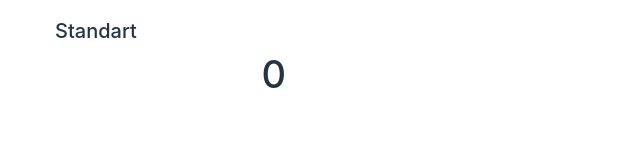
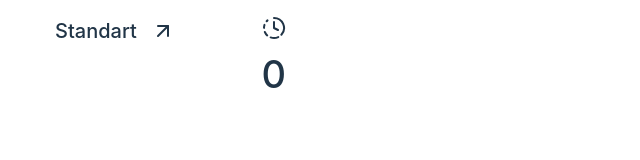
Before and after one commit to ZubalYana/calculator-electron, a React (Vite) app in the folder farm-project/: page / in a window 1280 px wide. Shown: the top 160 px of the page, without its empty margins (0-640 px from the left). Built offline with nearby package versions, Linux system fonts and the light colour scheme.

Commit message:
create the upper menu, download and add icons, fix the general main project area positioning

```diff
--- a/farm-project/package.json
+++ b/farm-project/package.json
@@ -10,6 +10,7 @@
     "farm": "farm"
   },
   "dependencies": {
+    "lucide-react": "^0.554.0",
     "react": "18",
     "react-dom": "18"
   },
--- a/farm-project/src/components/ResultField/ResultField.css
+++ b/farm-project/src/components/ResultField/ResultField.css
@@ -1,5 +1,5 @@
 .resultField-wrapper {
-    width: 270px;
+    width: 100%;
     height: 60px;
     display: flex;
     justify-content: flex-end;
--- a/farm-project/src/components/UpperMenu/UpperMenu.css
+++ b/farm-project/src/components/UpperMenu/UpperMenu.css
@@ -1,5 +1,11 @@
 .upperMenu-wrapper {
     width: 100%;
+    display: flex;
+    align-items: center;
+    justify-content: space-between;
+}
+
+.upperMenu-wrapper .left-side {
     display: flex;
     align-items: center;
 }
--- a/farm-project/src/components/UpperMenu/UpperMenu.tsx
+++ b/farm-project/src/components/UpperMenu/UpperMenu.tsx
@@ -1,15 +1,22 @@
 import React from "react";
 import "./UpperMenu.css"
+import { ArrowUpRight, ClockFading } from "lucide-react"
 export function UpperMenu() {
 
     return (
         <div className="upperMenu-wrapper">
-            <div className="burger">
-                <div className="row"></div>
-                <div className="row"></div>
-                <div className="row"></div>
+            <div className="left-side">
+                <div className="burger">
+                    <div className="row"></div>
+                    <div className="row"></div>
+                    <div className="row"></div>
+                </div>
+                <h3>Standart</h3>
+                <ArrowUpRight />
             </div>
-            <h3>Standart</h3>
+            <div className="right-side">
+                <ClockFading />
+            </div>
         </div>
     );
 }
--- a/farm-project/src/index.tsx
+++ b/farm-project/src/index.tsx
@@ -3,7 +3,6 @@ import { createRoot } from 'react-dom/client';
 import { Main } from './main';
 import './index.css'
 
-
 const container = document.querySelector('#root');
 const root = createRoot(container);
 
--- a/farm-project/src/main.css
+++ b/farm-project/src/main.css
@@ -4,6 +4,11 @@
   margin: 0 auto;
   padding: 1rem;
   text-align: center;
+}
+
+.container {
+  width: 270px;
+  height: 530px;
 }
 
 .logo {
```
Also changed, not shown: farm-project/electron/main.ts (+11 -3 lines), 1 other file (tests, documents, lock files or other folders).
